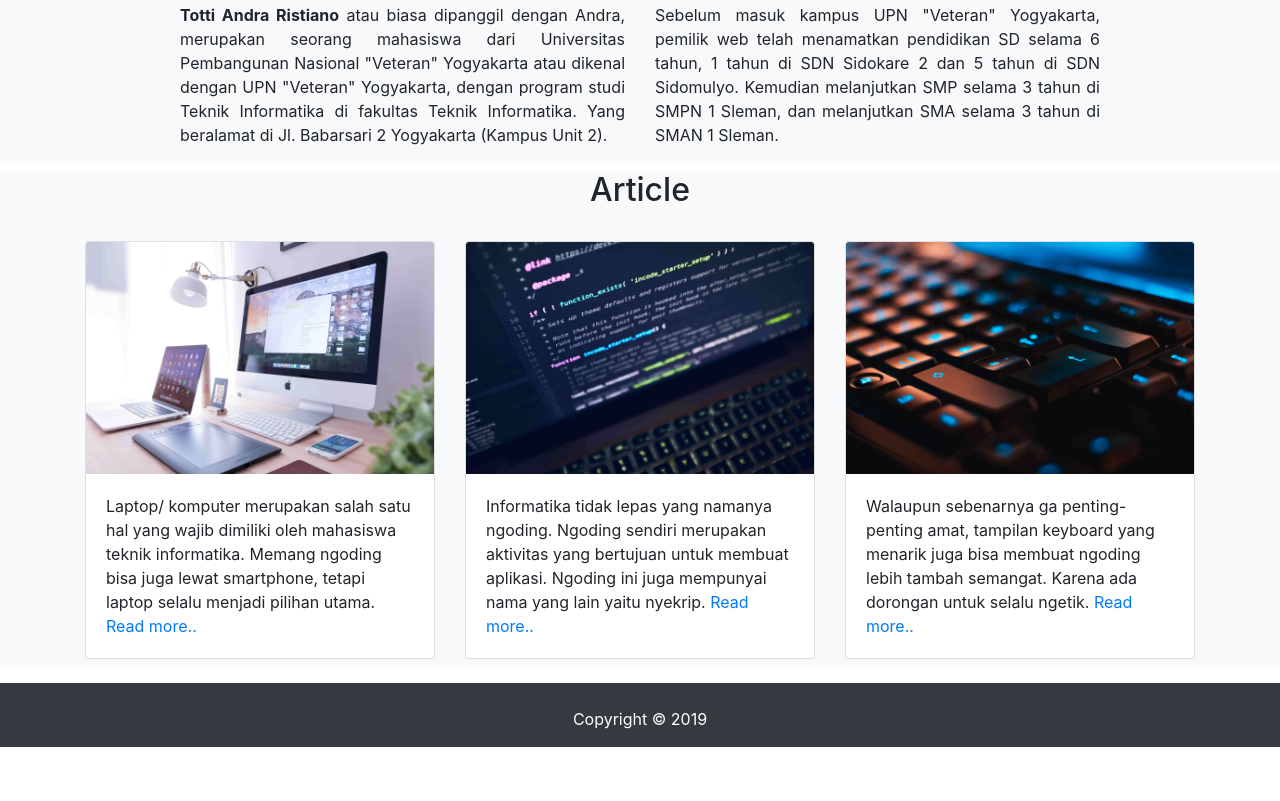
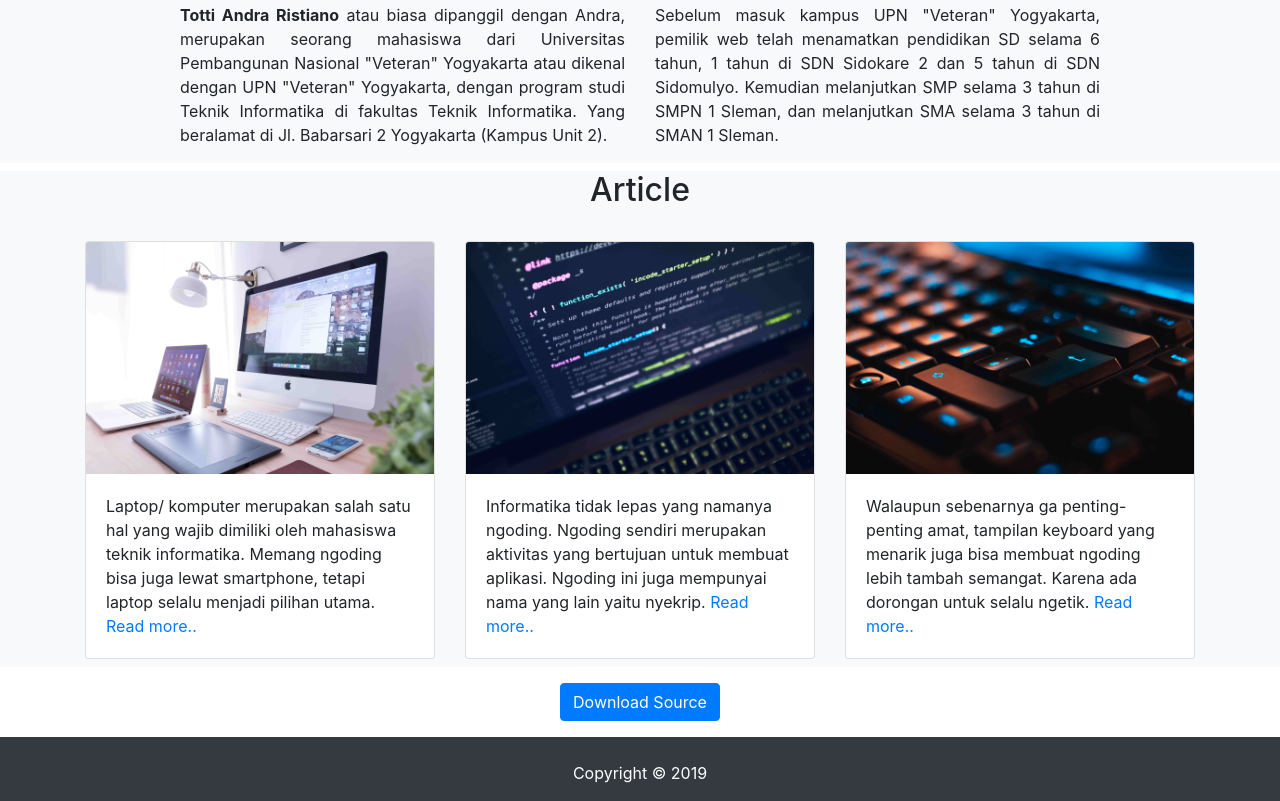
Before and after one commit to andrarstn/andrar, a plain HTML site: page index.html in a window 1280 px wide. Shown: the part 692-1493 px from the top of the page. Before the commit the page ends 1439 px from the top, so only its background shows below. Drawn offline with nearby package versions, Linux system fonts and the light colour scheme.

Commit message:
Tambah download

```diff
--- a/index.html
+++ b/index.html
@@ -142,9 +142,13 @@
             </div>
         </div>
     </div>
+    <div class="text-center">
+        <a href="source_123180094.rar">
+            <button class="btn btn-primary">Download Source</button>
+        </a>
+    </div>
 
-
-    <footer class="bg-dark text-white">
+    <footer class="bg-dark text-white mt-3">
         <div class="row pt-4 text-center">
             <div class="col">
                 <p>Copyright &copy 2019</p>
```
Also changed, not shown: 1 other file.
